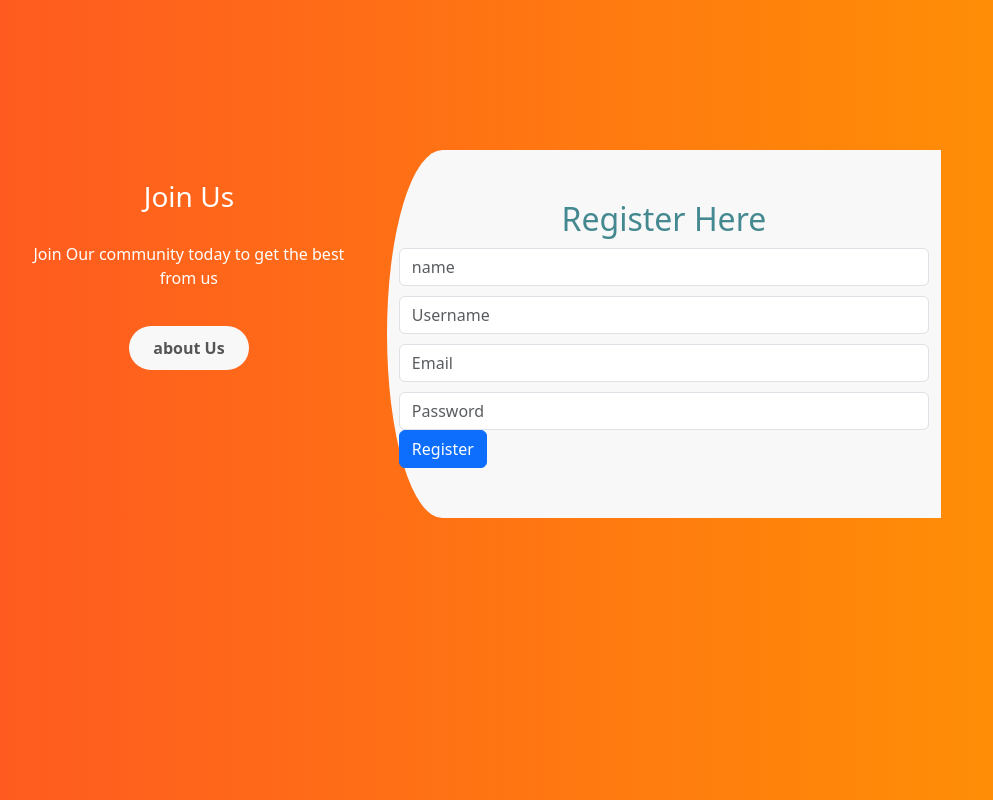
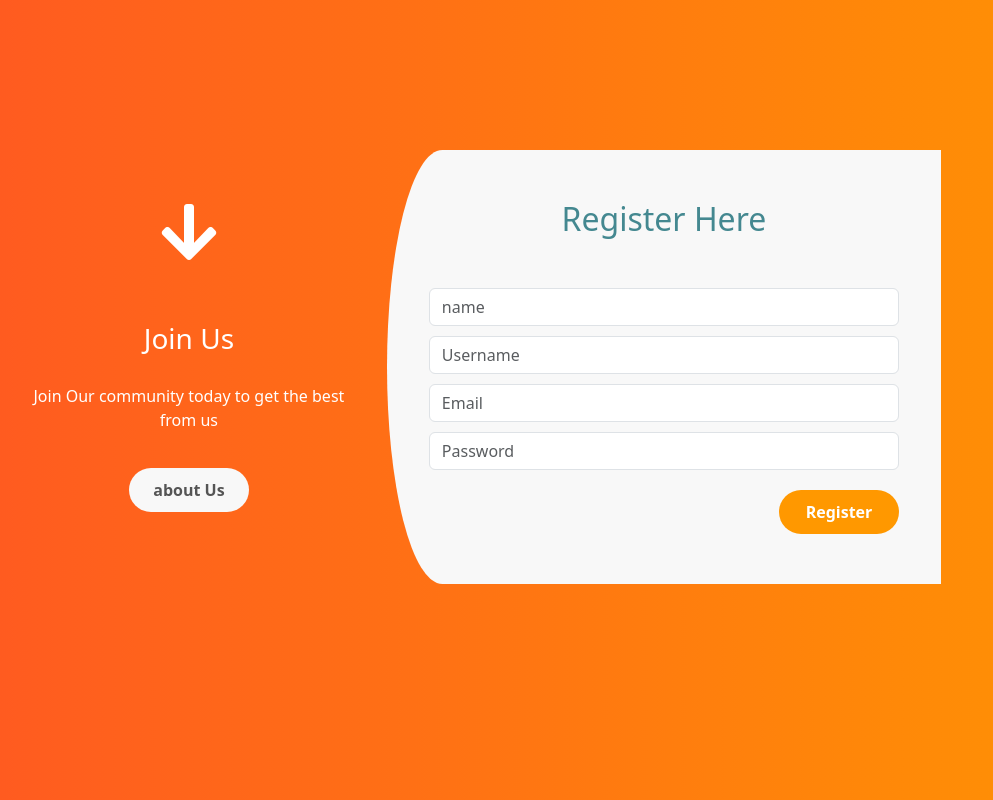
Before and after one commit to AaronSala/registraton-form, a plain HTML site: page index.html in a window 1280 px wide. Shown: the whole page, without its empty margins (79-1072 px from the left). Drawn offline with nearby package versions, Linux system fonts and the light colour scheme.

Commit message:
donw with the structure

```diff
--- a/index.css
+++ b/index.css
@@ -39,3 +39,35 @@ body {
     margin-bottom: 10px;
     color: #448890;
 }
+.register-form{
+    padding: 30px;
+}
+.register-right .btn-primary {
+    float: right;
+    border-radius: 1.5rem;
+    border: none;
+    width: 120px;
+    background: #ff9800;
+    font-weight: 600;
+    color: #fff;
+    margin-top: 20px;
+    padding: 10px;
+}
+.register-right .btn-primary:hover{
+    background: #ff5722;
+}
+.fa-arrow-down{
+   font-size: 4rem;
+
+}
+.register-left i{
+    margin-top: 60px;
+    margin-bottom: 18px;
+    width: 80px;
+    animation: mover 1s infinite alternate;
+}
+@keyframes mover
+{
+    0%{transform: translateY(0);}
+    100%{transform: translateY(-40px);}
+}
--- a/index.html
+++ b/index.html
@@ -5,10 +5,12 @@
     <meta name="viewport" content="width=device-width, initial-scale=1.0" />
     <title>Review html</title>
     <link rel="stylesheet" href="/index.css" />
+
+   <link rel="stylesheet" href="https://cdnjs.cloudflare.com/ajax/libs/font-awesome/5.15.4/css/all.min.css">
+
     <link
       rel="stylesheet"
-      href="https://cdn.jsdelivr.net/npm/bootstrap@5.3.2/dist/css/bootstrap.min.css"
-    />
+      href="https://cdn.jsdelivr.net/npm/bootstrap@5.3.2/dist/css/bootstrap.min.css" />
   </head>
   <body>
     <div class="container">
@@ -16,12 +18,16 @@
         <div class="col-md-10 offset=md-1">
           <div class="row">
             <div class="col-md-5 register-left">
+             <i class="fas fa-arrow-down"></i>
+
               <h3>Join Us</h3>
               <p>Join Our community today to get the best from us</p>
               <button type="button" class="btn btn-primary">about Us</button>
             </div>
             <div class="col-md-7 register-right">
+
               <h2>Register Here</h2>
+              <div class="register-form">
                 <div class="form-group">
                   <input type="text" class="form-control" placeholder="name" />
                 </div>
@@ -49,6 +55,7 @@
                 </div>
                 <button type="button" class="btn btn-primary">Register</button>
               </div>
+              </div>
             </div>
           </div>
         </div>
```
Also changed, not shown: 20230515_193051.jpg (added), th.jpeg (added), 8 other files.
